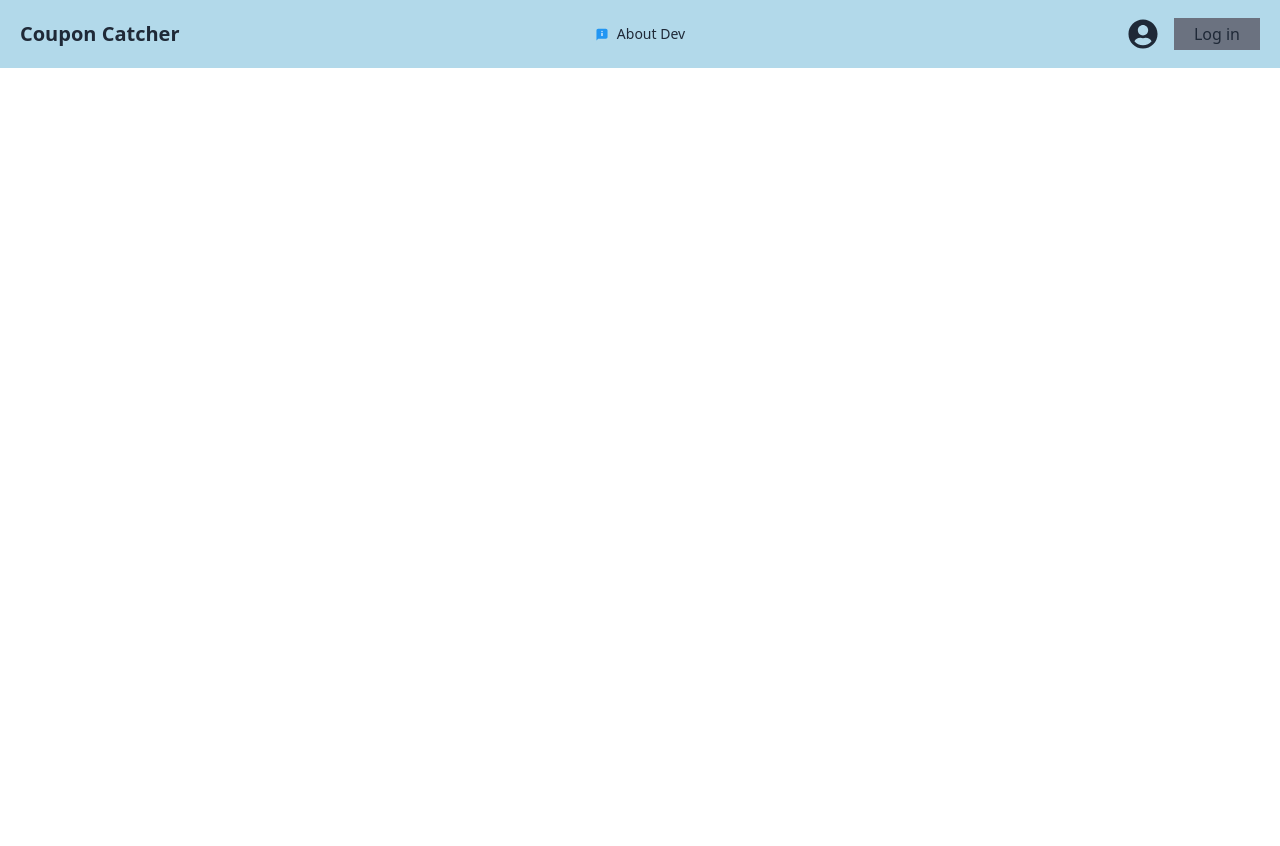
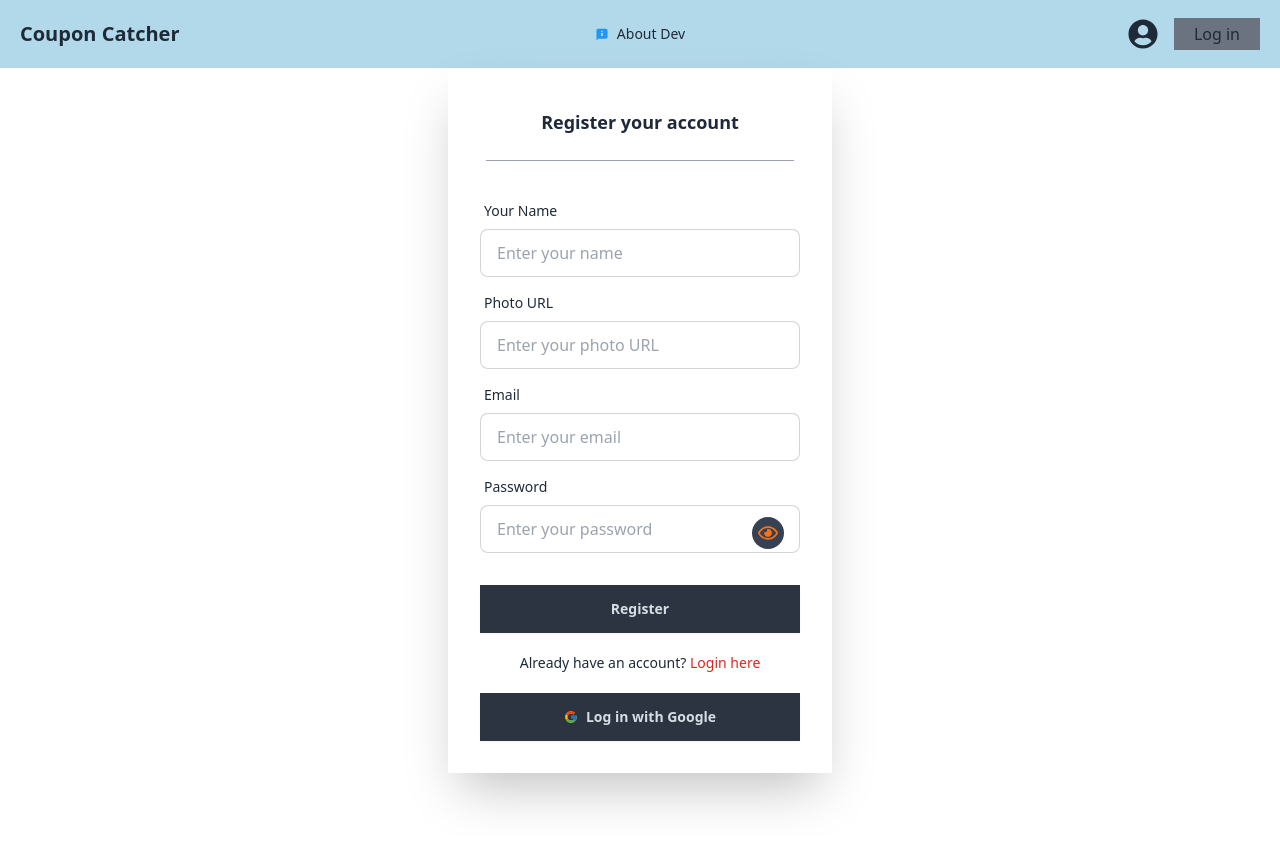
Before and after one commit to rohan26ir/Coupon-Catcher, a React (Vite) app: page /register in a window 1280 px wide. Shown: the top 846 px of the page. Built offline with nearby package versions, Linux system fonts and the light colour scheme; no server answers.

Commit message:
update code

```diff
--- a/src/Account/ForgetPass.jsx
+++ b/src/Account/ForgetPass.jsx
@@ -2,6 +2,7 @@ import { useContext, useState } from "react";
 import { useLocation } from "react-router-dom";
 import { AuthContext } from "../AuthProvider/AuthProvider";
 import Swal from "sweetalert2";
+import { Helmet } from "react-helmet";
 
 const ForgetPass = () => {
   const { handleForgetPass } = useContext(AuthContext);
@@ -42,6 +43,9 @@ const ForgetPass = () => {
 
   return (
     <div className="flex justify-center items-center my-10">
+      <Helmet>
+        <title>Forget Password - Coupon Catcher</title>
+      </Helmet>
       <div className="card bg-base-100 w-full max-w-sm shadow-2xl rounded-none p-6">
         <h2 className="text-center text-lg font-bold">Reset Password</h2>
         <form onSubmit={handleResetPassword} className="mt-4">
--- a/src/Account/Login.jsx
+++ b/src/Account/Login.jsx
@@ -77,6 +77,9 @@ const Login = () => {
 
   return (
     <div className="flex justify-center items-center my-16 animate__animated animate__fadeIn">
+      <Helmet>
+        <title>Login - Coupon Catcher</title>
+      </Helmet>
       <div className="card bg-base-100 w-full max-w-sm shrink-0 shadow-2xl rounded-none pt-4 animate__animated animate__bounceIn">
         <h2 className="text-center text-lg font-bold mx-auto py-6 border-b-[1px] border-gray-400 w-[80%] animate__animated animate__fadeInDown">
           Login to your account
--- a/src/Account/Register.jsx
+++ b/src/Account/Register.jsx
@@ -4,6 +4,7 @@ import { AuthContext } from '../AuthProvider/AuthProvider';
 import { FcGoogle } from 'react-icons/fc';
 import Swal from 'sweetalert2';
 import { FaRegEye, FaRegEyeSlash } from 'react-icons/fa';
+import { Helmet } from 'react-helmet';
 
 const Register = () => {
   const [showPassword, setShowPassword] = useState(false);
@@ -104,68 +105,39 @@ const Register = () => {
   };
 
   return (
-    <div
-      className="flex justify-center items-center mb-16 animate__animated animate__fadeIn"
-      data-aos="fade-up"
-    >
-
-      <div
-        className="card bg-base-100 w-full max-w-sm shrink-0 shadow-2xl rounded-none pt-4"
-        data-aos="zoom-in"
-      >
-        <h2
-          className="text-center text-lg font-bold mx-auto py-6 border-b-[1px] border-gray-400 w-[80%] animate__animated animate__fadeInDown"
-          data-aos="fade-down"
-        >
+    <div className="flex justify-center items-center mb-16">
+      <Helmet>
+        <title>Register - Coupon Catcher</title>
+      </Helmet>
+      <div className="card bg-base-100 w-full max-w-sm shrink-0 shadow-2xl rounded-none pt-4">
+        <h2 className="text-center text-lg font-bold mx-auto py-6 border-b-[1px] border-gray-400 w-[80%]">
           Register your account
         </h2>
-        <form
-          onSubmit={handleRegister}
-          className="card-body"
-          data-aos="fade-up"
-        >
-          <div className="form-control" data-aos="fade-right">
+        <form onSubmit={handleRegister} className="card-body">
+          <div className="form-control">
             <label className="label">
               <span className="label-text">Your Name</span>
             </label>
-            <input
-              type="text"
-              name="name"
-              placeholder="Enter your name"
-              className="input input-bordered"
-              required
-            />
+            <input type="text" name="name" placeholder="Enter your name" className="input input-bordered" required />
           </div>
-          <div className="form-control" data-aos="fade-left">
+          <div className="form-control">
             <label className="label">
               <span className="label-text">Photo URL</span>
             </label>
-            <input
-              type="text"
-              name="photoUrl"
-              placeholder="Enter your photo URL"
-              className="input input-bordered"
-              required
-            />
+            <input type="text" name="photoUrl" placeholder="Enter your photo URL" className="input input-bordered" required />
           </div>
-          <div className="form-control" data-aos="fade-right">
+          <div className="form-control">
             <label className="label">
               <span className="label-text">Email</span>
             </label>
-            <input
-              type="email"
-              name="email"
-              placeholder="Enter your email"
-              className="input input-bordered"
-              required
-            />
+            <input type="email" name="email" placeholder="Enter your email" className="input input-bordered" required />
           </div>
-          <div className="form-control relative" data-aos="fade-left">
+          <div className="form-control relative">
             <label className="label">
               <span className="label-text">Password</span>
             </label>
             <input
-              type={showPassword ? "text" : "password"}
+              type={showPassword ? 'text' : 'password'}
               name="password"
               placeholder="Enter your password"
               className="input input-bordered"
@@ -181,37 +153,25 @@ const Register = () => {
               </div>
             </div>
             {passwordError && (
-              <p
-                className="text-red-500 text-sm mt-1 animate__animated animate__shakeX"
-              >
-                {passwordError}
-              </p>
+              <p className="text-red-500 text-sm mt-1">{passwordError}</p>
+
             )}
           </div>
-          <div className="form-control mt-6" data-aos="zoom-in">
-            <button type="submit" className="btn btn-neutral rounded-none animate__animated animate__pulse">
+          <div className="form-control mt-6">
+            <button type="submit" className="btn btn-neutral rounded-none">
               Register
             </button>
           </div>
           <div>
-            <p
-              className="text-sm text-center py-3"
-              data-aos="fade-up"
-            >
-              Already have an account?{" "}
-              <Link to={"/login"}>
-                <span className="text-red-600">Login here</span>
-              </Link>
-            </p>
+          <p className="text-sm text-center py-3">
+            Already have an account?{" "}
+            <Link to={'/login'}>
+            <span className="text-red-600">Login here</span>
+            </Link>
+          </p>
           </div>
-          <div
-            className="form-control"
-            data-aos="zoom-in"
-          >
-            <div
-              onClick={handleSignInGoogle}
-              className="btn btn-neutral rounded-none flex items-center gap-2 justify-center animate__animated animate__tada"
-            >
+          <div className="form-control">
+            <div onClick={handleSignInGoogle} className="btn btn-neutral rounded-none">
               <FcGoogle /> Log in with Google
             </div>
           </div>
@@ -219,7 +179,6 @@ const Register = () => {
       </div>
     </div>
   );
-
 };
 
 export default Register;
--- a/src/Pages/Brands/Brand.jsx
+++ b/src/Pages/Brands/Brand.jsx
@@ -22,7 +22,8 @@ const Brand = ({ brand }) => {
     category
   } = brand;
 
-  console.log("Is true or not:", isSaleOn);
+  // console.log("Is true or not:", isSaleOn);
+
   const navigate = useNavigate();
 
   const { user } = useContext(AuthContext);
--- a/src/Pages/UpdateProfile.jsx
+++ b/src/Pages/UpdateProfile.jsx
@@ -5,6 +5,7 @@ import Navbar from "../components/Navbar";
 import Footer from "../components/Footer";
 import Swal from "sweetalert2";
 import "animate.css";
+import { Helmet } from "react-helmet";
 
 const UpdateProfile = () => {
   const { user, message, setMessage, updateUserProfile } = useContext(AuthContext);
@@ -61,6 +62,9 @@ const UpdateProfile = () => {
     <div>
       <Navbar />
       <div className="bg-[#2C3E50] py-16 ">
+        <Helmet>
+          <title>Profile Update - Coupon Catcher</title>
+        </Helmet>
         <div className="bg-white bg-opacity-30 mt-2 max-w-md w-full mx-auto pb-5 rounded-lg p-5 animate__animated animate__zoomIn">
           <h2 className="text-center text-2xl font-bold animate__animated animate__fadeIn">
             Update Profile
--- a/src/components/Home/TopBrand.jsx
+++ b/src/components/Home/TopBrand.jsx
@@ -4,7 +4,7 @@ import TopBDetails from "../Cards/TopBDetails";
 
 const TopBrand = ({ datas }) => {
 
-  console.log(datas);
+  // console.log(datas);
 
   return (
     <div>
--- a/src/components/Slider.jsx
+++ b/src/components/Slider.jsx
@@ -1,21 +1,17 @@
 import React, { useRef } from 'react';
 import { Swiper, SwiperSlide } from 'swiper/react';
-
 // Import Swiper styles
 import 'swiper/css';
 import 'swiper/css/pagination';
 import 'swiper/css/navigation';
-
-// Import required Swiper modules
 import { Autoplay, Pagination, Navigation } from 'swiper/modules';
 
-import '../CSS/slider.css'; // Custom styles for the slider
+import '../CSS/slider.css';
 
 const Slider = ({ slides, autoplayDelay = 2500 }) => {
   const progressCircle = useRef(null);
   const progressContent = useRef(null);
 
-  // Function to handle autoplay progress
   const onAutoplayTimeLeft = (swiper, time, progress) => {
     if (progressCircle.current) {
       progressCircle.current.style.setProperty('--progress', 1 - progress);
```
Also changed, not shown: src/Layout/HomeLayout.jsx (+9 -9 lines), src/components/Navbar.jsx (+4 -7 lines).
